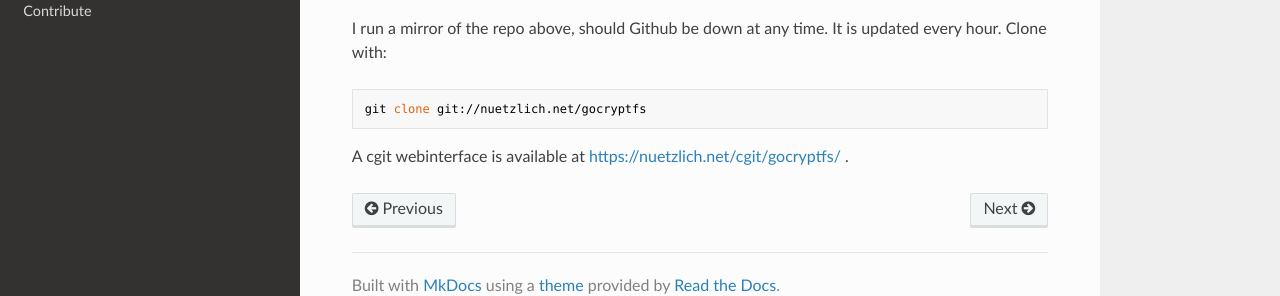
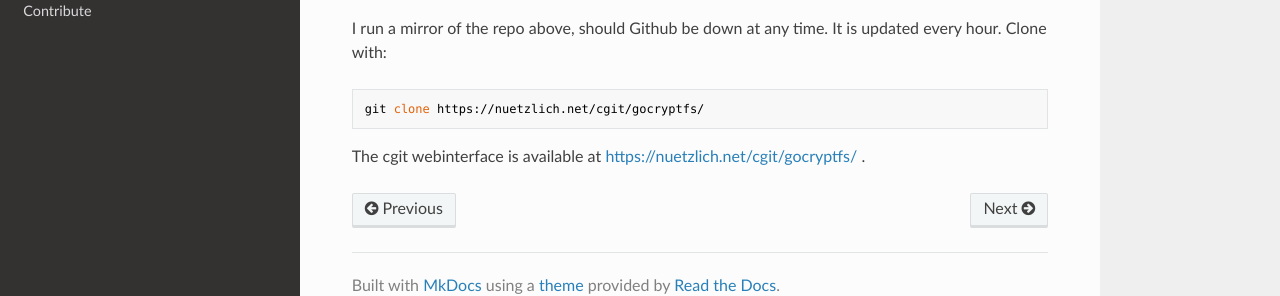
Before and after one commit to rfjakob/gocryptfs-website, an MkDocs documentation site: the page built from docs/mirrors.md, in a window 1280 px wide. Shown: the part 407-703 px from the top of the page. Built offline with MkDocs 1.6.1, drawn with Linux system fonts in a browser that asks for light colours; nearby versions of some CDN libraries; old or Windows-style settings are respelled for this version of MkDocs.

Commit message:
mirrors: update nuetzlich.net clone url
The git:// url does not work anymore, due to a missing
port forwarding. Just use https, which always works.

```diff
--- a/docs/mirrors.md
+++ b/docs/mirrors.md
@@ -17,7 +17,7 @@ The webinterface is at
 I run a mirror of the repo above, should Github be down at any time.
 It is updated every hour. Clone with:
 
-    git clone git://nuetzlich.net/gocryptfs
+    git clone https://nuetzlich.net/cgit/gocryptfs/
 
-A cgit webinterface is available at
+The cgit webinterface is available at
 [https://nuetzlich.net/cgit/gocryptfs/](https://nuetzlich.net/cgit/gocryptfs/) .
```
